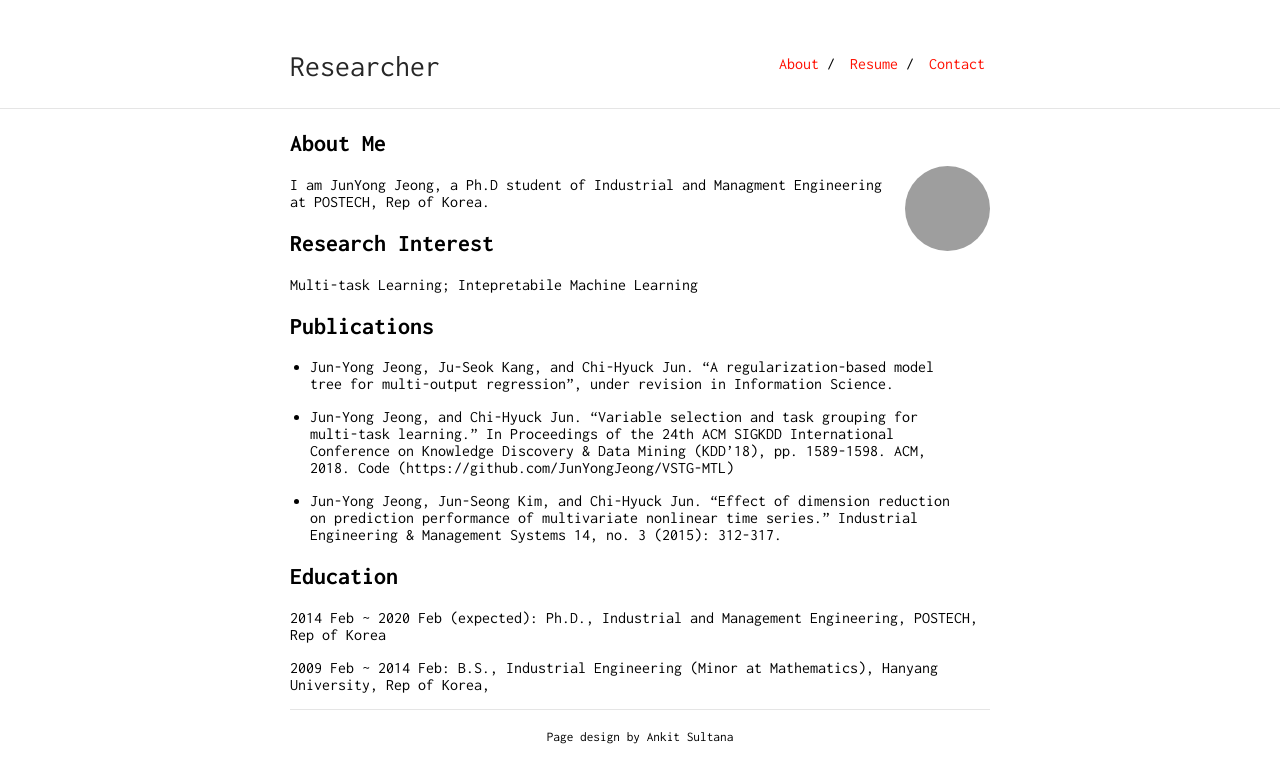
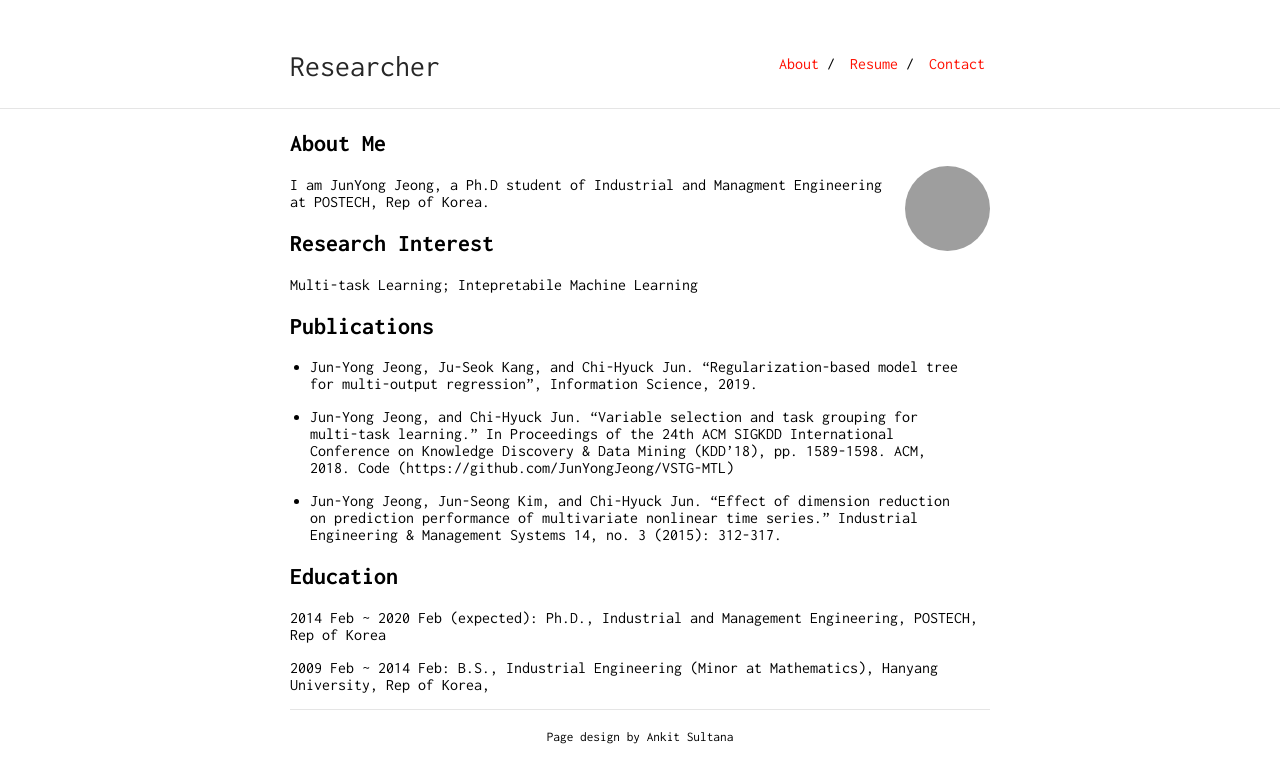
Before and after one commit to JunYongJeong/JunYongJeong.github.io, a Jekyll site: the page built from index.md, in a window 1280 px wide. Shown: the top 783 px of the page. Built offline with Jekyll 4.4.1, drawn with Linux system fonts in a browser that asks for light colours; our own code applies the rules of GitHub Pages for plain Markdown files; grey boxes are pictures that could not be loaded.

Commit message:
Update index.md

```diff
--- a/index.md
+++ b/index.md
@@ -14,7 +14,7 @@ Multi-task Learning; Intepretabile Machine Learning
 
 ## Publications
 
-* Jun-Yong Jeong, Ju-Seok Kang, and Chi-Hyuck Jun. "A regularization-based model tree for multi-output regression", under revision in Information Science.
+* Jun-Yong Jeong, Ju-Seok Kang, and Chi-Hyuck Jun. "Regularization-based model tree for multi-output regression", Information Science, 2019.
 * Jun-Yong Jeong, and Chi-Hyuck Jun. "Variable selection and task grouping for multi-task learning." In Proceedings of the 24th ACM SIGKDD International Conference on Knowledge Discovery & Data Mining (KDD'18), pp. 1589-1598. ACM, 2018. Code (https://github.com/JunYongJeong/VSTG-MTL)
 
 * Jun-Yong Jeong, Jun-Seong Kim, and Chi-Hyuck Jun. "Effect of dimension reduction on prediction performance of multivariate nonlinear time series." Industrial Engineering & Management Systems 14, no. 3 (2015): 312-317.
```
